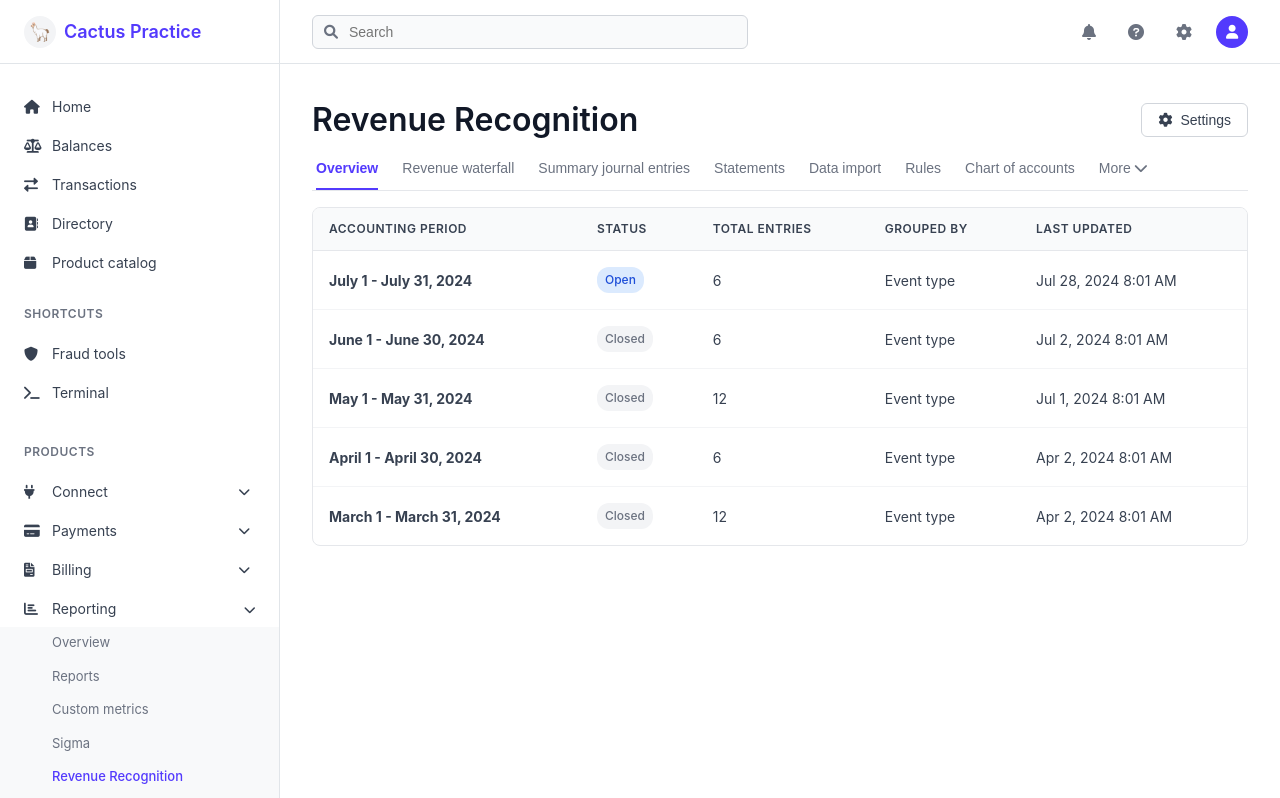
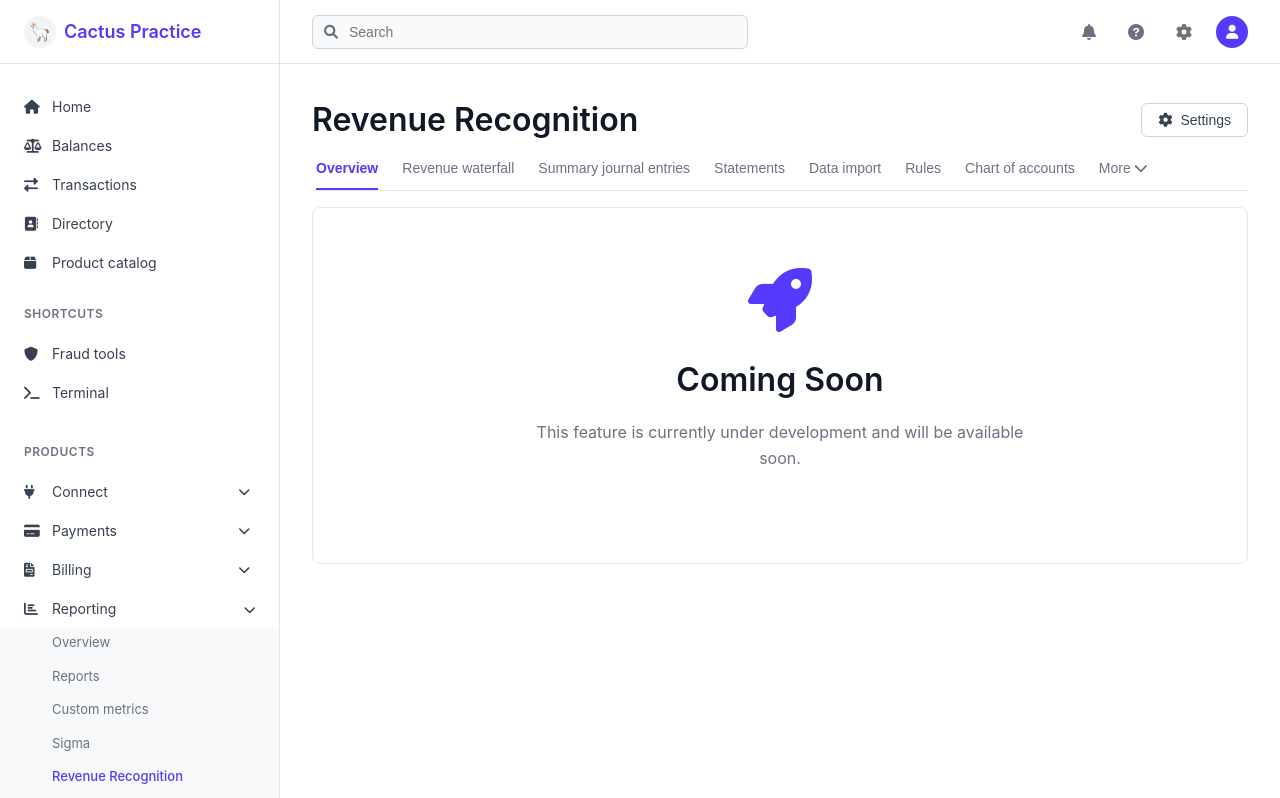
Before and after one commit to ashutoshgupta-stripe/stripe-clone, a plain HTML site: page index.html in a window 1280 px wide. Both pictures are taken after a click on the button "Overview". Shown: the top 798 px of the page. Drawn offline with Linux system fonts and the light colour scheme.

Commit message:
added coming soon empty state

```diff
--- a/script.js
+++ b/script.js
@@ -176,7 +176,14 @@ document.addEventListener('DOMContentLoaded', function() {
 
 // Populate the data table
 function populateTable() {
-    tableBody.innerHTML = '';
+    const currentTableBody = document.getElementById('data-table-body');
+
+    if (!currentTableBody) {
+        console.error('Table body not found');
+        return;
+    }
+
+    currentTableBody.innerHTML = '';
 
     accountingPeriods.forEach((period, index) => {
         const row = document.createElement('tr');
@@ -194,22 +201,32 @@ function populateTable() {
             showPeriodDetails(period);
         });
 
-        tableBody.appendChild(row);
+        currentTableBody.appendChild(row);
     });
 }
 
 // Initialize tab navigation
 function initializeTabNavigation() {
-    tabButtons.forEach(button => {
+    const currentTabButtons = document.querySelectorAll('.tab-btn');
+
+    currentTabButtons.forEach(button => {
         button.addEventListener('click', function() {
             // Remove active class from all tabs
-            tabButtons.forEach(btn => btn.classList.remove('active'));
+            currentTabButtons.forEach(btn => btn.classList.remove('active'));
 
             // Add active class to clicked tab
             this.classList.add('active');
 
-            // Here you could add logic to show different content based on the selected tab
-            console.log('Selected tab:', this.textContent.trim());
+            // Handle different tab content
+            const tabName = this.textContent.trim();
+
+            if (tabName === 'Summary journal entries') {
+                showMainView();
+            } else {
+                showComingSoon(tabName); // Show coming soon for all other tabs
+            }
+
+            console.log('Selected tab:', tabName);
         });
     });
 }
@@ -315,11 +332,20 @@ function initializeResponsiveSidebar() {
 function initializeSearch() {
     const searchInput = document.querySelector('.search-bar input');
 
+    if (!searchInput) {
+        return;
+    }
+
     searchInput.addEventListener('input', function() {
         const searchTerm = this.value.toLowerCase();
+        const currentTableBody = document.getElementById('data-table-body');
+
+        if (!currentTableBody) {
+            return;
+        }
 
         // Filter table rows based on search term
-        const rows = tableBody.querySelectorAll('tr');
+        const rows = currentTableBody.querySelectorAll('tr');
         rows.forEach(row => {
             const text = row.textContent.toLowerCase();
             if (text.includes(searchTerm)) {
@@ -352,7 +378,13 @@ document.querySelectorAll('a[href^="#"]').forEach(anchor => {
 
 // Add loading state simulation
 function showLoadingState() {
-    tableBody.innerHTML = `
+    const currentTableBody = document.getElementById('data-table-body');
+
+    if (!currentTableBody) {
+        return;
+    }
+
+    currentTableBody.innerHTML = `
         <tr>
             <td colspan="5" style="text-align: center; padding: 40px;">
                 <i class="fas fa-spinner fa-spin" style="font-size: 24px; color: #6b7280;"></i>
@@ -504,6 +536,52 @@ function showPeriodDetails(period) {
     mainContent.innerHTML = detailsHTML;
 }
 
+// Show coming soon function
+function showComingSoon(activeTab = 'Overview') {
+    const mainContent = document.querySelector('.main-content');
+
+    const comingSoonHTML = `
+        <div class="content-header">
+            <h1>Revenue Recognition</h1>
+            <button class="settings-btn">
+                <i class="fas fa-cog"></i>
+                Settings
+            </button>
+        </div>
+
+        <!-- Tab Navigation -->
+        <div class="tab-navigation">
+            <button class="tab-btn ${activeTab === 'Overview' ? 'active' : ''}">Overview</button>
+            <button class="tab-btn ${activeTab === 'Revenue waterfall' ? 'active' : ''}">Revenue waterfall</button>
+            <button class="tab-btn ${activeTab === 'Summary journal entries' ? 'active' : ''}">Summary journal entries</button>
+            <button class="tab-btn ${activeTab === 'Statements' ? 'active' : ''}">Statements</button>
+            <button class="tab-btn ${activeTab === 'Data import' ? 'active' : ''}">Data import</button>
+            <button class="tab-btn ${activeTab === 'Rules' ? 'active' : ''}">Rules</button>
+            <button class="tab-btn ${activeTab === 'Chart of accounts' ? 'active' : ''}">Chart of accounts</button>
+            <button class="tab-btn dropdown ${activeTab === 'More' ? 'active' : ''}">
+                More
+                <i class="fas fa-chevron-down"></i>
+            </button>
+        </div>
+
+        <!-- Coming Soon Content -->
+        <div class="content-area">
+            <div class="coming-soon-container">
+                <div class="coming-soon-content">
+                    <i class="fas fa-rocket coming-soon-icon"></i>
+                    <h2>Coming Soon</h2>
+                    <p>This feature is currently under development and will be available soon.</p>
+                </div>
+            </div>
+        </div>
+    `;
+
+    mainContent.innerHTML = comingSoonHTML;
+
+    // Re-initialize tab navigation for the new content
+    initializeTabNavigation();
+}
+
 // Show main view function
 function showMainView() {
     const mainContent = document.querySelector('.main-content');
@@ -558,6 +636,7 @@ function showMainView() {
     // Re-initialize the main view
     populateTable();
     initializeTabNavigation();
+    initializeSearch();
 }
 
 // Export functions for potential external use
@@ -566,5 +645,6 @@ window.dashboardFunctions = {
     populateTable,
     showLoadingState,
     showPeriodDetails,
-    showMainView
+    showMainView,
+    showComingSoon
 };
--- a/styles.css
+++ b/styles.css
@@ -604,6 +604,42 @@ body {
     text-align: right;
 }
 
+/* Coming Soon Styles */
+.coming-soon-container {
+    display: flex;
+    justify-content: center;
+    align-items: center;
+    min-height: 300px;
+    padding: 60px 20px;
+}
+
+.coming-soon-content {
+    text-align: center;
+    max-width: 500px;
+}
+
+.coming-soon-icon {
+    font-size: 64px;
+    color: #533AFD;
+    margin-bottom: 24px;
+}
+
+.coming-soon-content h2 {
+    font-size: 32px;
+    font-weight: 600;
+    color: #111827;
+    margin-bottom: 16px;
+}
+
+.coming-soon-content p {
+    font-size: 16px;
+    color: #6b7280;
+    line-height: 1.6;
+    margin-bottom: 32px;
+}
+
+
+
 /* Responsive Design */
 @media (max-width: 1024px) {
     .sidebar {
```
